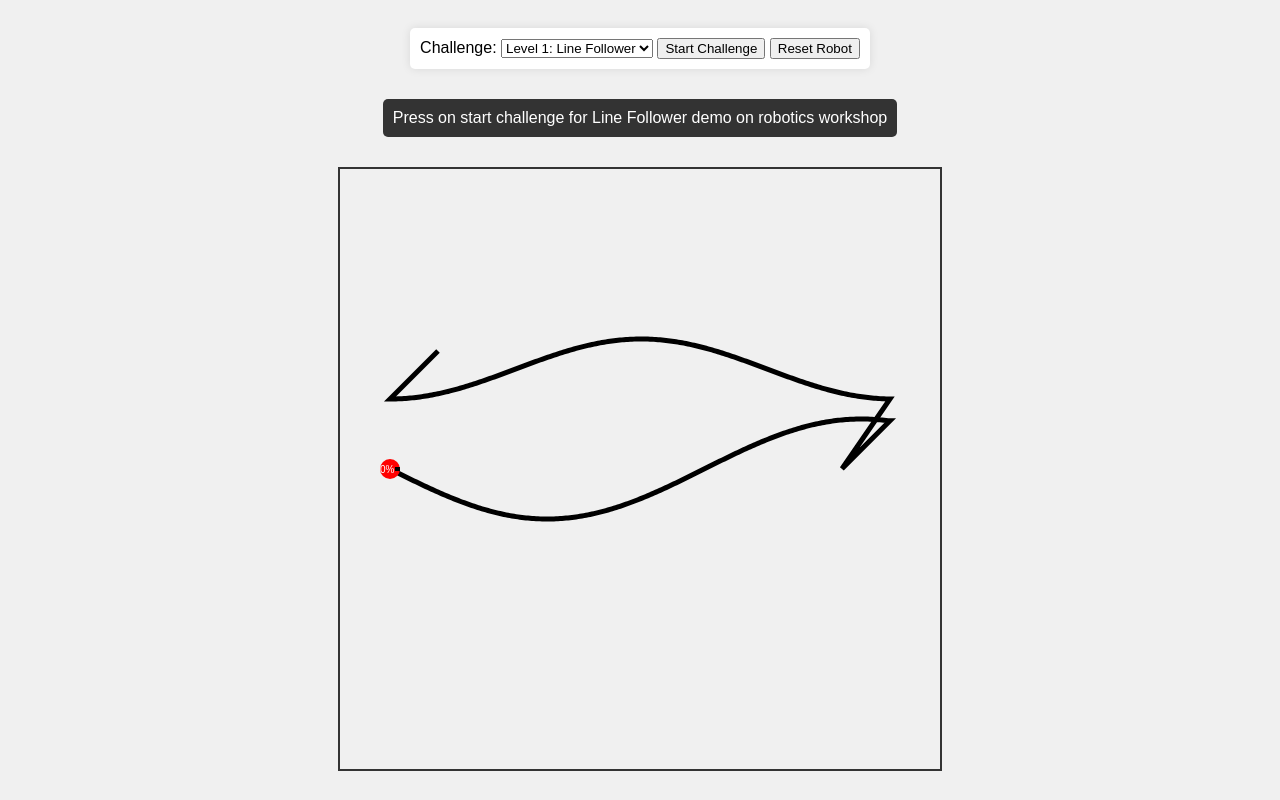
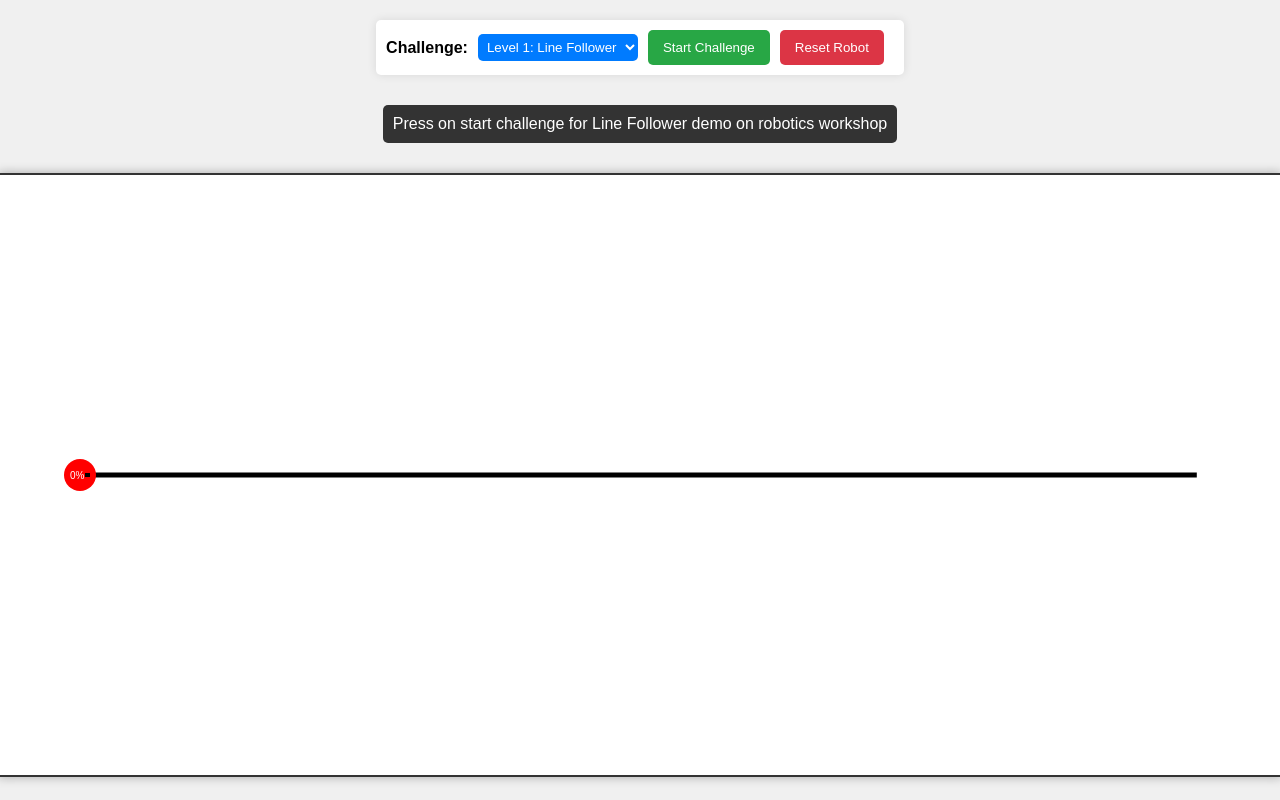
Before and after one commit to sangajay0/robotics, a plain HTML site: page index.html in a window 1280 px wide. Drawn offline with Linux system fonts and the light colour scheme.

Commit message:
Update index.html

```diff
--- a/index.html
+++ b/index.html
@@ -9,7 +9,8 @@
         align-items: center;
         background-color: #f0f0f0;
         font-family: Arial, sans-serif;
-        touch-action: none; /* Prevent default touch behaviors */
+        margin: 0;
+        overflow: hidden;
       }
       .controls {
         margin: 20px;
@@ -17,6 +18,35 @@
         background-color: #fff;
         border-radius: 5px;
         box-shadow: 0 0 10px rgba(0, 0, 0, 0.1);
+        display: flex;
+        align-items: center;
+      }
+      .controls label {
+        font-weight: bold;
+        margin-right: 10px;
+      }
+      .controls select {
+        padding: 5px;
+        border-radius: 5px;
+        margin-right: 10px;
+        background-color: #007bff;
+        color: #fff;
+        border: none;
+      }
+      .controls button {
+        padding: 10px 15px;
+        margin-right: 10px;
+        border: none;
+        border-radius: 5px;
+        cursor: pointer;
+      }
+      .start-btn {
+        background-color: #28a745;
+        color: #fff;
+      }
+      .reset-btn {
+        background-color: #dc3545;
+        color: #fff;
       }
       .level-info {
         background: #333;
@@ -36,21 +66,10 @@
       canvas {
         border: 2px solid #333;
         margin: 20px;
-        max-width: 100%;
-        height: auto;
-      }
-      @media (max-width: 768px) {
-        .controls {
-          width: 90%;
-          display: flex;
-          flex-direction: column;
-          gap: 10px;
-        }
-        select,
-        button {
-          padding: 12px;
-          font-size: 16px; /* Larger touch targets */
-        }
+        background-color: #fff;
+        box-shadow: 0 0 10px rgba(0, 0, 0, 0.3);
+        width: 100%;
+        height: calc(100vh - 200px);
       }
     </style>
   </head>
@@ -61,8 +80,10 @@
         <option value="lineFollower">Level 1: Line Follower</option>
         <option value="wallAvoider">Level 2: Wall Avoider</option>
       </select>
-      <button onclick="startChallenge()">Start Challenge</button>
-      <button onclick="resetRobot()">Reset Robot</button>
+      <button class="start-btn" onclick="startChallenge()">
+        Start Challenge
+      </button>
+      <button class="reset-btn" onclick="resetRobot()">Reset Robot</button>
     </div>
     <div class="level-info" id="levelInfo">Select a challenge to begin!</div>
     <canvas id="gameCanvas"></canvas>
@@ -90,6 +111,7 @@
       let stuckCount = 0;
       let lastPositions = [];
       let forceDirectionChange = false;
+      let scaleFactor = 1;
 
       function changeLevel() {
         currentLevel = document.getElementById("levelSelect").value;
@@ -109,34 +131,12 @@
 
       function generateLineFollowerPath() {
         path = [];
-        const margin = 50;
+        const margin = 50 * scaleFactor;
         const width = canvas.width - 2 * margin;
-        const height = canvas.height - 2 * margin;
+        const y = canvas.height / 2;
 
-        // Create a complete circuit path
-        let x = margin;
-        let y = canvas.height / 2;
-
-        // First curve (left to right)
-        for (let i = 0; i < width; i += 2) {
-          y = canvas.height / 2 + Math.sin(i / 100) * 50;
-          path.push({ x: x + i, y });
-        }
-
-        // Connect to second curve
-        for (let i = 0; i < 50; i += 2) {
-          path.push({ x: x + width - i, y: y + i });
-        }
-
-        // Second curve (right to left)
-        for (let i = width; i > 0; i -= 2) {
-          y = canvas.height / 2 - 100 + Math.cos(i / 80) * 30;
-          path.push({ x: x + i, y });
-        }
-
-        // Complete the circuit
-        for (let i = 0; i < 50; i += 2) {
-          path.push({ x: x + i, y: y - i });
+        for (let x = margin; x <= canvas.width - margin; x += 2 * scaleFactor) {
+          path.push({ x: x, y });
         }
       }
 
@@ -154,10 +154,10 @@
 
         obstaclePatterns.forEach((pattern) => {
           obstacles.push({
-            x: pattern.x,
-            y: pattern.y,
-            width: pattern.w,
-            height: pattern.h,
+            x: pattern.x * scaleFactor,
+            y: pattern.y * scaleFactor,
+            width: pattern.w * scaleFactor,
+            height: pattern.h * scaleFactor,
           });
         });
       }
@@ -192,7 +192,7 @@
         ctx.fillStyle = progressColor;
 
         ctx.beginPath();
-        ctx.arc(0, 0, 10, 0, Math.PI * 2);
+        ctx.arc(0, 0, robot.size, 0, Math.PI * 2);
         ctx.fill();
 
         // Add progress indicator
@@ -205,23 +205,23 @@
         ctx.restore();
       }
 
-      function getCanvasSize() {
-        const minSize = Math.min(
-          window.innerWidth - 40,
-          window.innerHeight - 200
-        );
-        return {
-          width: Math.min(800, minSize), // Cap maximum size
-          height: Math.min(600, minSize),
+      function resetChallenge() {
+        // Set canvas dimensions based on display size
+        canvas.width = canvas.clientWidth;
+        canvas.height = canvas.clientHeight;
+
+        // Calculate scale factor relative to a base width (e.g., 800px)
+        scaleFactor = canvas.width / 800;
+
+        robot = {
+          x: 50 * scaleFactor,
+          y: canvas.height / 2,
+          angle: 0,
+          size: 10 * scaleFactor, // Scale robot size
         };
-      }
 
-      function resetChallenge() {
-        const size = getCanvasSize();
-        canvas.width = size.width;
-        canvas.height = size.height;
-        cellSize = Math.min(20, size.width / 40); // Adjust cell size for smaller screens
-        robot = { x: 50, y: canvas.height / 2, angle: 0 };
+        autoSpeed = 3 * scaleFactor; // Scale speed
+
         completedPoints.clear();
         progress = 0;
         if (animationId) {
@@ -384,7 +384,7 @@
 
       // Update collision detection to be more precise
       function checkCollision(x, y) {
-        const robotRadius = 12; // Slightly larger than visual size for safety
+        const robotRadius = robot.size + 2; // Slightly larger than visual size for safety
         return obstacles.some((obs) => {
           // Expand obstacle bounds by robot radius
           const expandedObs = {
@@ -453,31 +453,14 @@
         moveRobot();
       }
 
-      // Add resize handler
+      window.onload = () => {
+        resetChallenge();
+        updateLevelInfo();
+      };
+
       window.addEventListener("resize", () => {
         resetChallenge();
       });
-
-      window.onload = () => {
-        // Set initial canvas size
-        const size = getCanvasSize();
-        canvas.width = size.width;
-        canvas.height = size.height;
-
-        // Prevent scroll/zoom on mobile
-        document.body.addEventListener(
-          "touchstart",
-          (e) => {
-            if (e.target === canvas) {
-              e.preventDefault();
-            }
-          },
-          { passive: false }
-        );
-
-        resetChallenge();
-        updateLevelInfo();
-      };
     </script>
   </body>
 </html>
```
